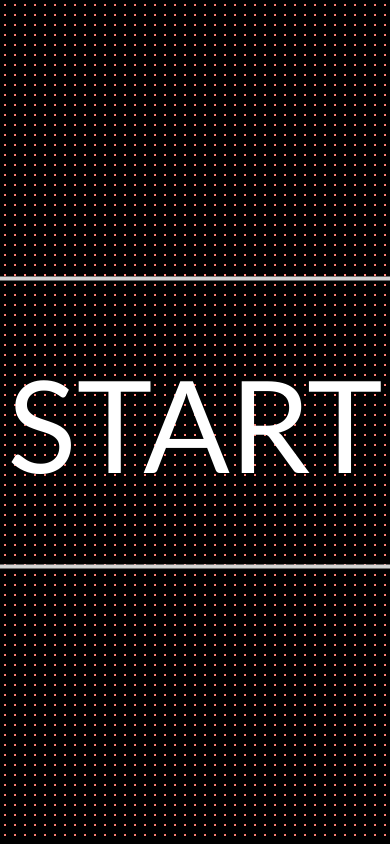
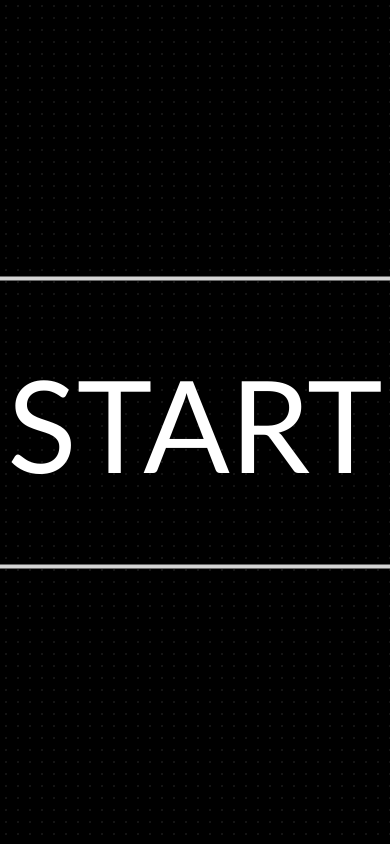
Before and after one commit to Ollem2000/numberGame, a plain HTML site: page index.html in a window 390 px wide. Shown: the top 844 px of the page. Drawn offline with Linux system fonts and the light colour scheme.

Commit message:
Update style.css

```diff
--- a/assets/style.css
+++ b/assets/style.css
@@ -119,6 +119,6 @@ textarea:focus, input:focus, input:hover{
 	}
 	body
 	{
-		background: radial-gradient(salmon 1px, hsl(0, 0%, 0%) 1px); background-size: 10px 10px;
+		background: radial-gradient(hsl(0, 0%, 8%) 1px, hsl(0, 0%, 0%) 1px); background-size: 12px 12px;
 	}
 }
```
